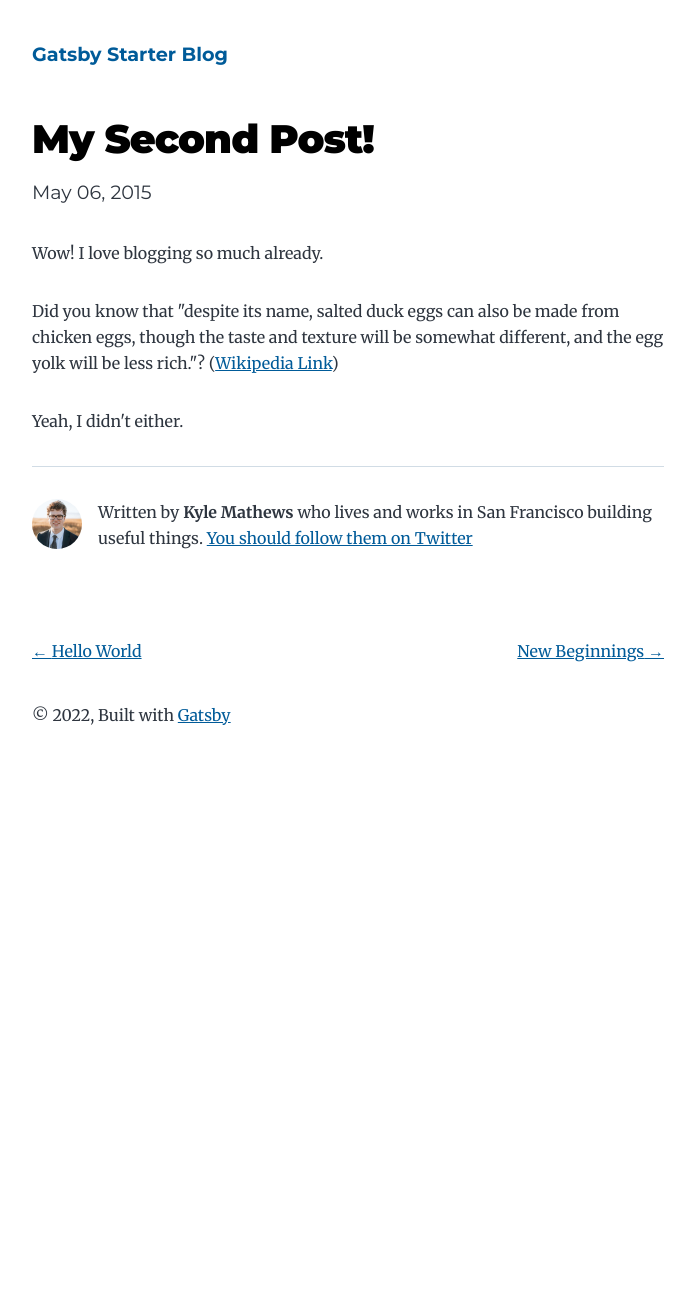
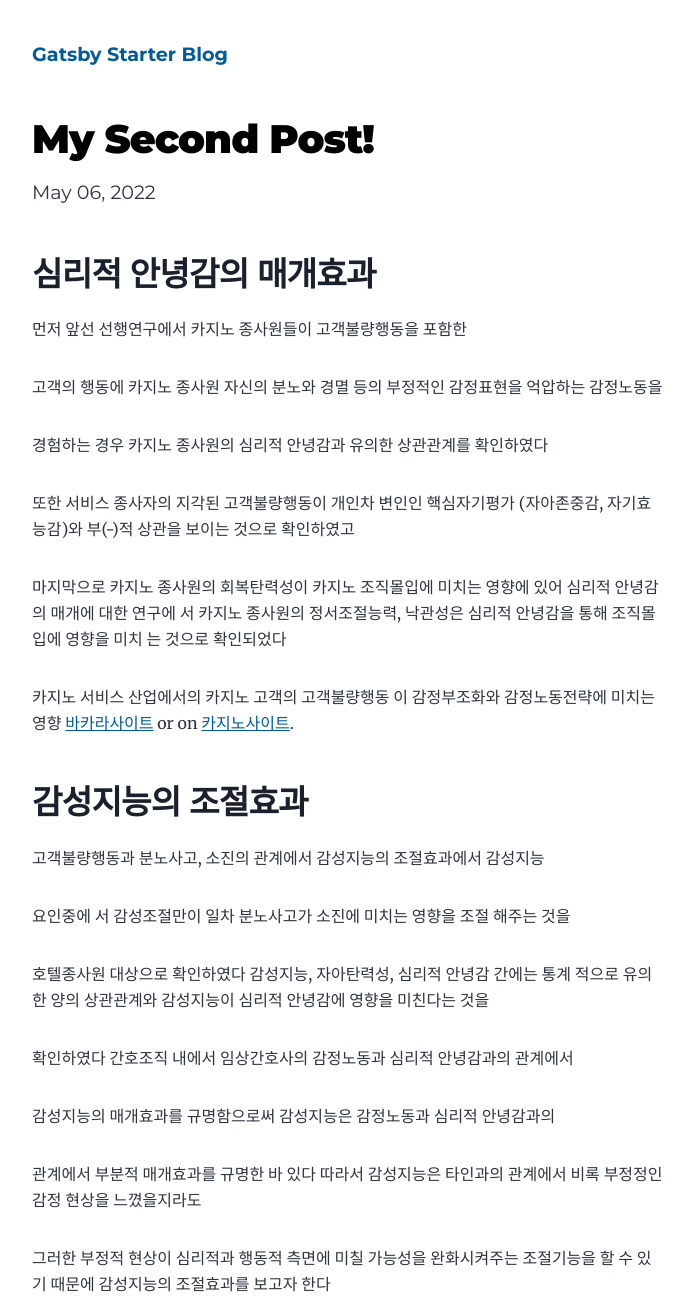
Before and after one commit to sinage3080/gatsby-starter-blog, a Gatsby site: page /my-second-post/ in a window 1280 px wide. Shown: the top 1301 px of the page, without its empty margins (292-986 px from the left). Before the commit the page ends 800 px from the top, so only its background shows below. Built offline with nearby package versions, Linux system fonts and the light colour scheme; Gatsby itself is replaced by a stand-in of ours.

Commit message:
Update index.md

```diff
--- a/content/blog/my-second-post/index.md
+++ b/content/blog/my-second-post/index.md
@@ -1,13 +1,42 @@
 ---
 title: My Second Post!
-date: "2015-05-06T23:46:37.121Z"
+date: "2022-05-06T23:46:37.121Z"
 ---
 
-Wow! I love blogging so much already.
+## 심리적 안녕감의 매개효과
 
-Did you know that "despite its name, salted duck eggs can also be made from
-chicken eggs, though the taste and texture will be somewhat different, and the
-egg yolk will be less rich."?
-([Wikipedia Link](https://en.wikipedia.org/wiki/Salted_duck_egg))
+먼저 앞선 선행연구에서 카지노 종사원들이 고객불량행동을 포함한
 
-Yeah, I didn't either.
+고객의 행동에 카지노 종사원 자신의 분노와 경멸 등의 부정적인 감정표현을 억압하는 감정노동을
+
+경험하는  경우 카지노 종사원의 심리적 안녕감과 유의한 상관관계를 확인하였다
+
+또한 서비스 종사자의 지각된 고객불량행동이 개인차 변인인 핵심자기평가
+(자아존중감, 자기효능감)와 부(-)적 상관을 보이는 것으로 확인하였고
+
+마지막으로 카지노 종사원의 회복탄력성이 카지노 조직몰입에 미치는 영향에 있어 심리적 안녕감의 매개에 대한 연구에
+서 카지노 종사원의 정서조절능력, 낙관성은 심리적 안녕감을 통해 조직몰입에 영향을 미치
+는 것으로 확인되었다
+
+카지노 서비스 산업에서의 카지노 고객의 고객불량행동 이 감정부조화와 감정노동전략에 미치는 영향
+[바카라사이트](https://projectfluent.io/) or on
+[카지노사이트](https://projectfluent.io/).
+
+##  감성지능의 조절효과
+
+고객불량행동과 분노사고, 소진의 관계에서 감성지능의 조절효과에서 감성지능
+
+요인중에 서 감성조절만이 일차 분노사고가 소진에 미치는 영향을 조절 해주는 것을
+
+호텔종사원 대상으로 확인하였다 감성지능, 자아탄력성, 심리적 안녕감 간에는 통계
+적으로 유의한 양의 상관관계와 감성지능이 심리적 안녕감에 영향을 미친다는 것을
+
+확인하였다 간호조직 내에서 임상간호사의 감정노동과 심리적 안녕감과의 관계에서
+
+감성지능의 매개효과를 규명함으로써 감성지능은 감정노동과 심리적 안녕감과의
+
+관계에서 부분적 매개효과를 규명한 바 있다
+따라서 감성지능은 타인과의 관계에서 비록 부정정인 감정 현상을 느꼈을지라도
+
+그러한 부정적 현상이 심리적과 행동적 측면에 미칠 가능성을 완화시켜주는 조절기능을
+할 수 있기 때문에 감성지능의 조절효과를 보고자 한다
```
